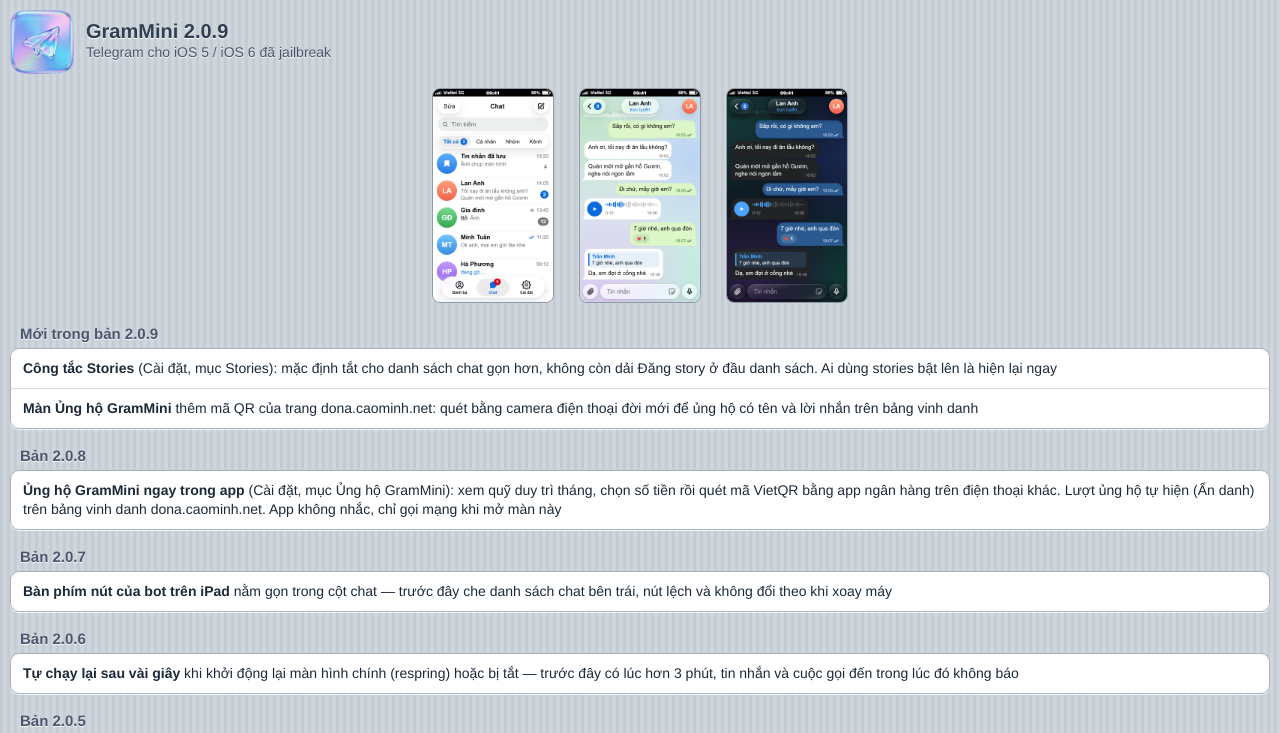
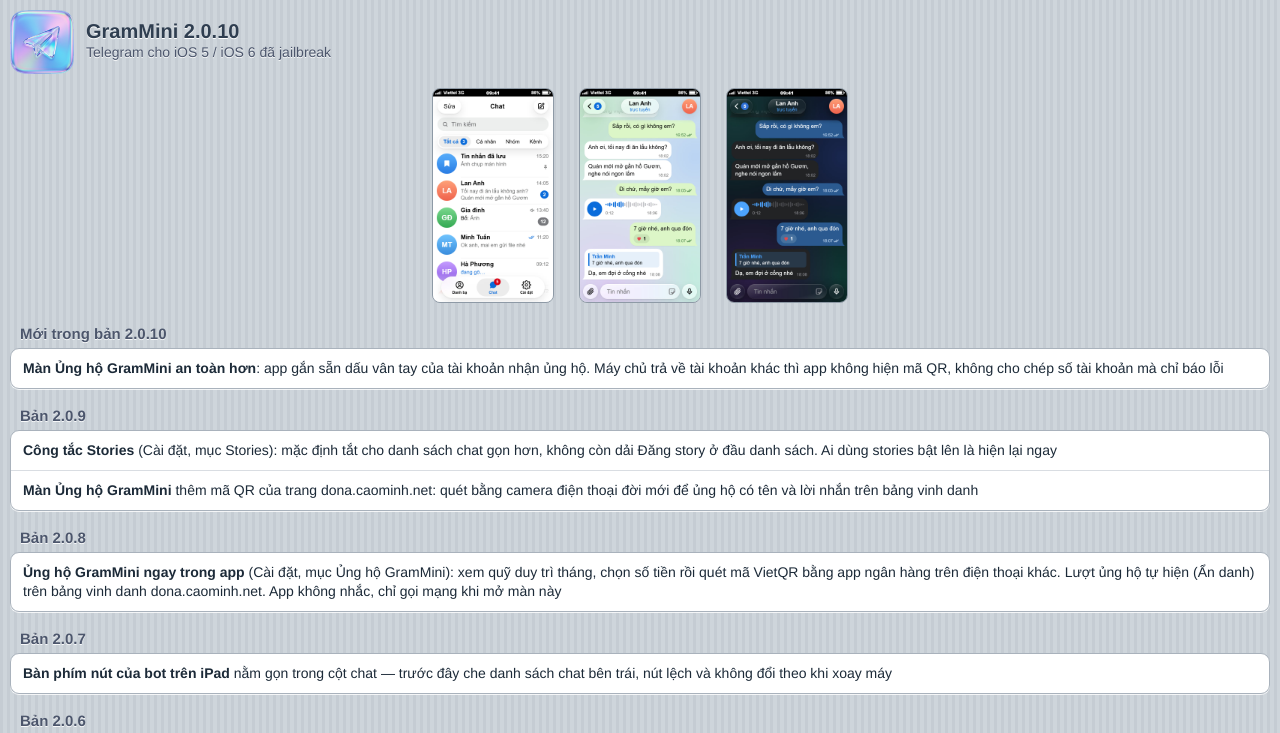
Before and after one commit to itovn/GramMini, a plain HTML site: page cydia/depiction.html in a window 1280 px wide. Shown: the top 733 px of the page. Drawn offline with Linux system fonts and the light colour scheme.

Commit message:
GramMini 2.0.10: nguồn Cydia (2.0.8 / 2.0.9 / 2.0.10, ký GPG), trang mô tả
Co-Authored-By: Claude Opus 5.5 <noreply@anthropic.com>

```diff
--- a/cydia/depiction.html
+++ b/cydia/depiction.html
@@ -28,7 +28,7 @@ h2 { margin: 18px 10px 6px; font-size: 15px; color: #4c566c; text-shadow: 0 1px
 <body>
 <div class="head">
   <img src="CydiaIcon.png" alt="">
-  <b>GramMini 2.0.9</b>
+  <b>GramMini 2.0.10</b>
   <span>Telegram cho iOS 5 / iOS 6 đã jailbreak</span>
 </div>
 
@@ -36,7 +36,12 @@ h2 { margin: 18px 10px 6px; font-size: 15px; color: #4c566c; text-shadow: 0 1px
   <img src="../img/shot-list.jpg" alt=""><img src="../img/shot-chat.jpg" alt=""><img src="../img/shot-dark.jpg" alt="">
 </div>
 
-<h2>Mới trong bản 2.0.9</h2>
+<h2>Mới trong bản 2.0.10</h2>
+<div class="group">
+  <div class="row"><b>Màn Ủng hộ GramMini an toàn hơn</b>: app gắn sẵn dấu vân tay của tài khoản nhận ủng hộ. Máy chủ trả về tài khoản khác thì app không hiện mã QR, không cho chép số tài khoản mà chỉ báo lỗi</div>
+</div>
+
+<h2>Bản 2.0.9</h2>
 <div class="group">
   <div class="row"><b>Công tắc Stories</b> (Cài đặt, mục Stories): mặc định tắt cho danh sách chat gọn hơn, không còn dải Đăng story ở đầu danh sách. Ai dùng stories bật lên là hiện lại ngay</div>
   <div class="row"><b>Màn Ủng hộ GramMini</b> thêm mã QR của trang dona.caominh.net: quét bằng camera điện thoại đời mới để ủng hộ có tên và lời nhắn trên bảng vinh danh</div>
```
Also changed, not shown: index.html (+1 -1 lines), 8 other files.
